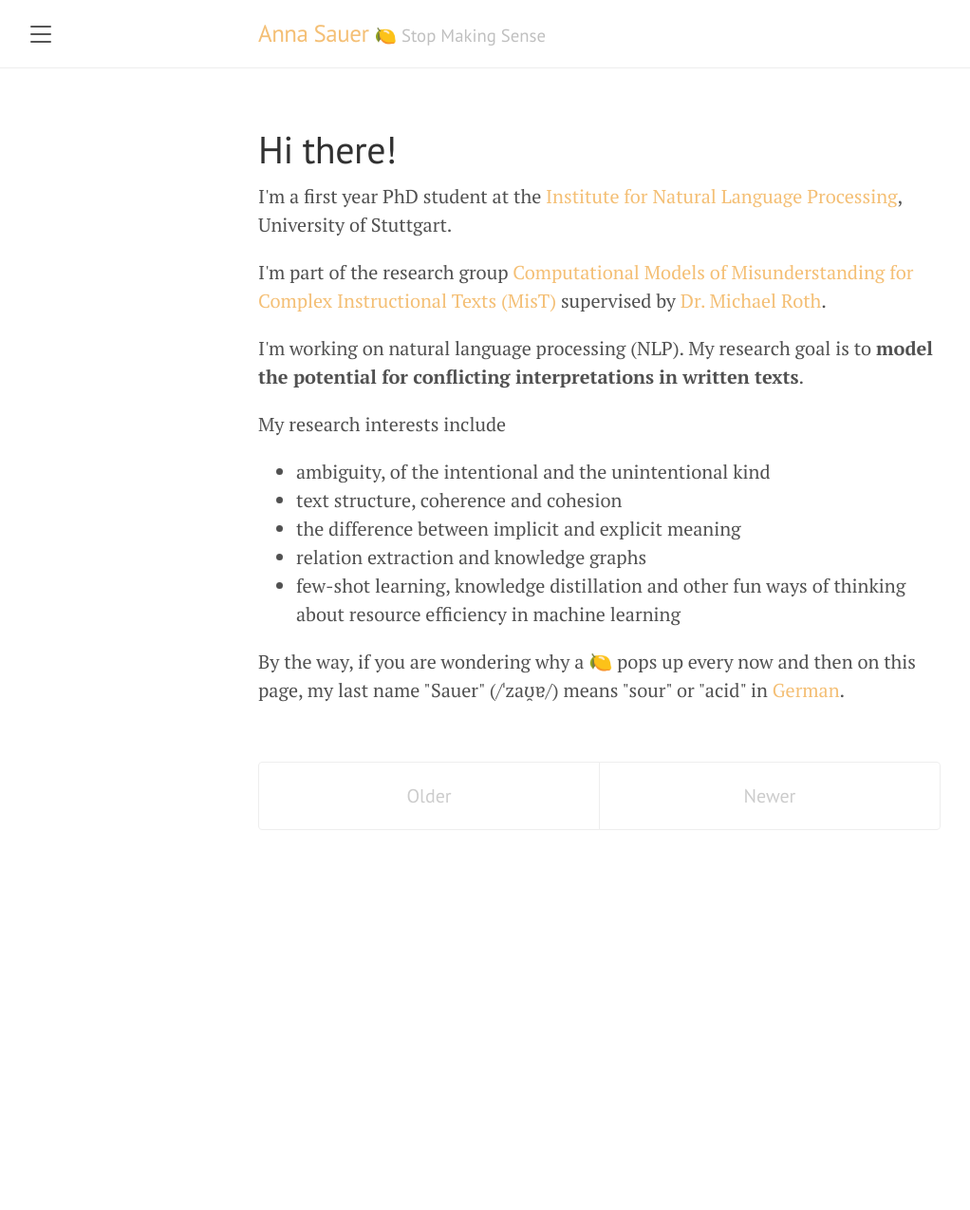
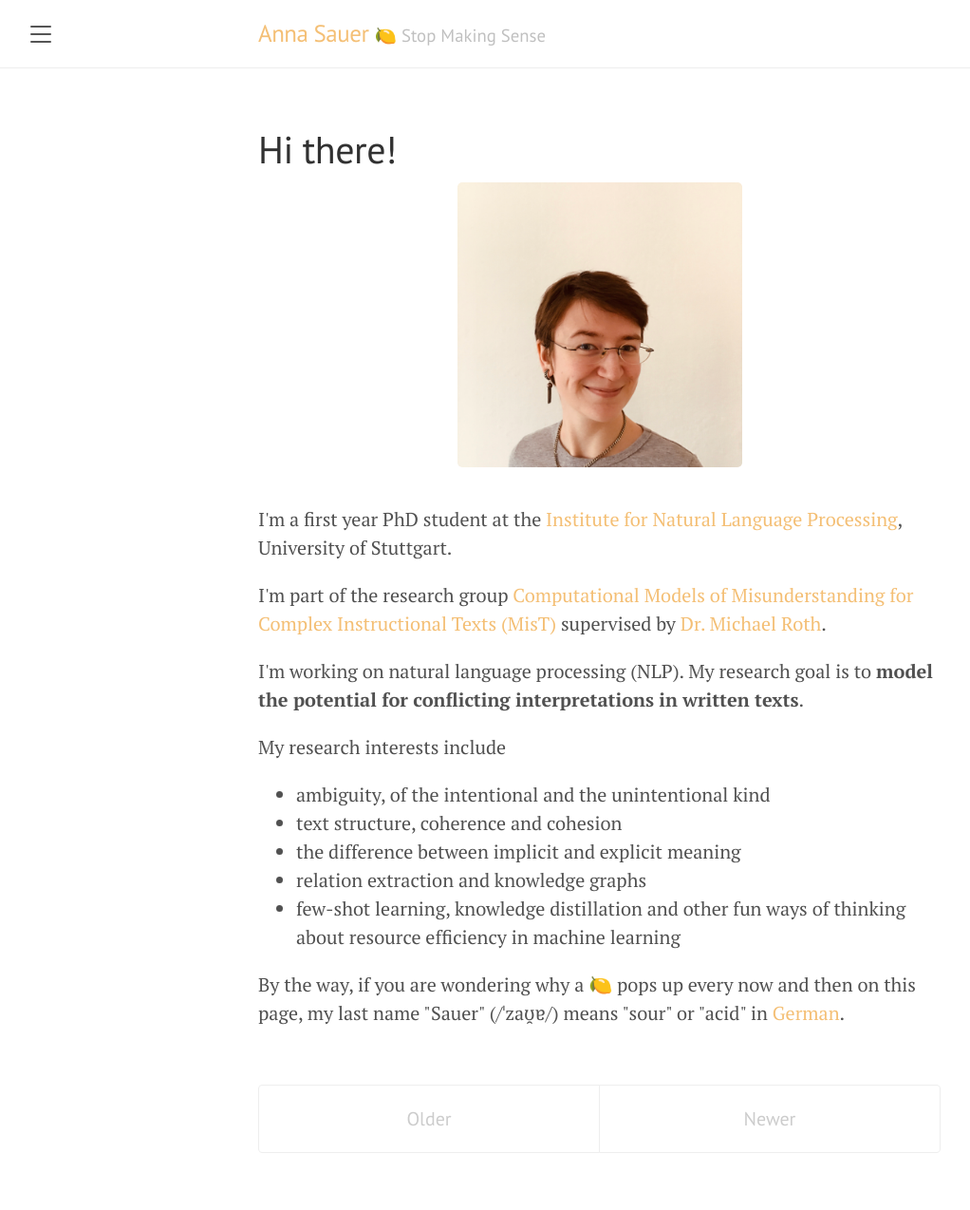
Before and after one commit to acidAnn/acidAnn.github.io, a Jekyll site: the page built from index.html, in a window 1280 px wide. Shown: the whole page at 95% size, without its empty margins (8-1030 px from the left). Built offline with Jekyll 4.4.1, drawn with Linux system fonts in a browser that asks for light colours; the list of posts is cut into pages by our own code; before the commit the page ends 934 px from its top, so only the background shows below that.

Commit message:
Add image

```diff
--- a/index.html
+++ b/index.html
@@ -4,6 +4,9 @@ title: Home
 ---
 <div>
 	<h1>Hi there!</h1>
+	<div style="display: flex; justify-content: center; margin-bottom: 1rem">
+		<img src="public/images/profile.jpg" alt="a smile" width="300px">
+	</div>
 	<div>
 		<p>I'm a first year PhD student at the <a href="https://www.ims.uni-stuttgart.de/en/">Institute for Natural Language Processing</a>, University of Stuttgart.</p>
 		<p>I'm part of the research group <a href="https://www.ims.uni-stuttgart.de/en/institute/researchgroups/mist/">Computational Models of Misunderstanding for Complex Instructional Texts (MisT)</a>
```
Also changed, not shown: public/images/profile.jpg (added).
